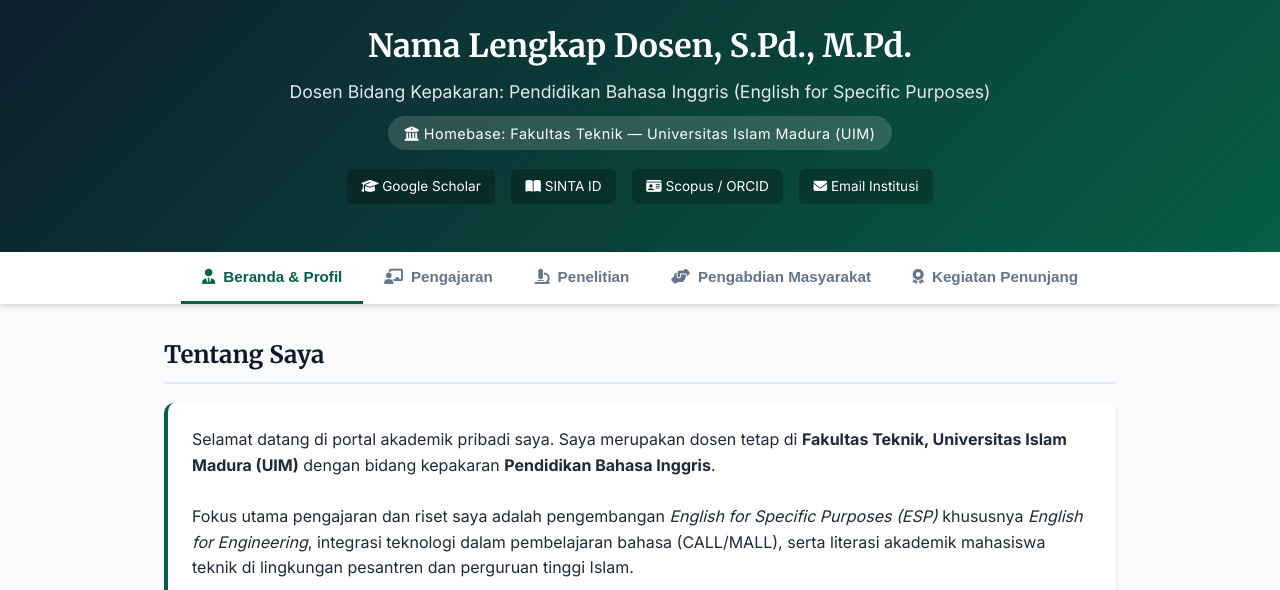
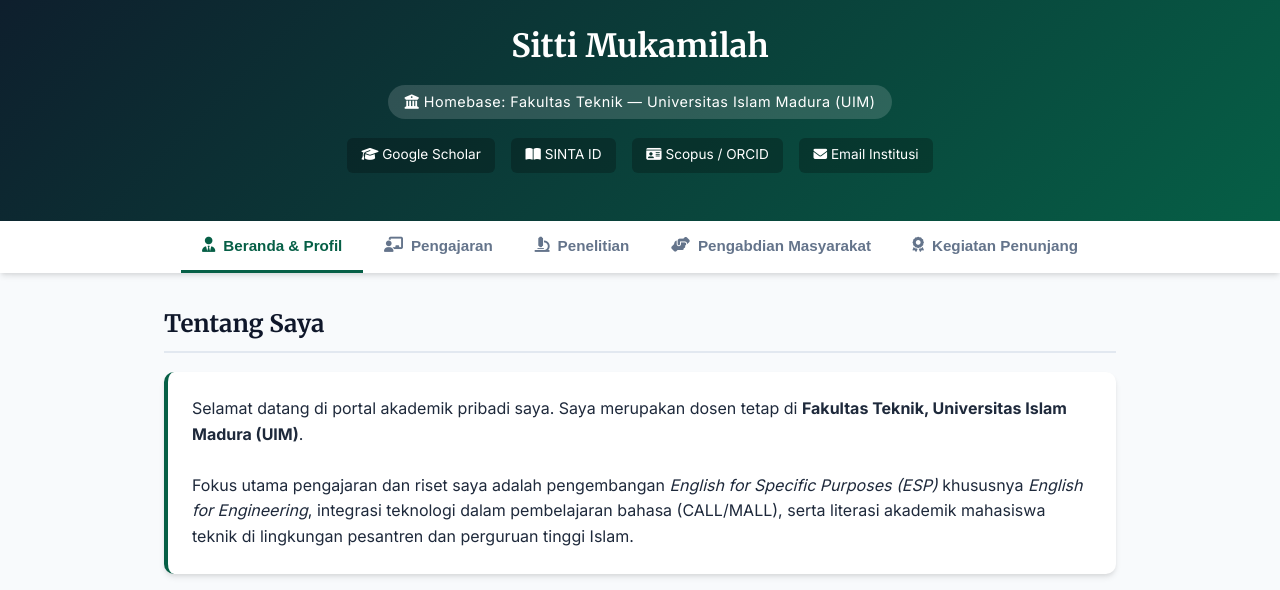
Before and after one commit to mukamilah/mukamilah, a plain HTML site: page index.html in a window 1280 px wide. Shown: the part 181-771 px from the top of the page. Drawn offline with Linux system fonts and the light colour scheme.

Commit message:
Update index.html

```diff
--- a/index.html
+++ b/index.html
@@ -1,10 +1,9 @@
-
 <!DOCTYPE html>
 <html lang="id">
 <head>
     <meta charset="UTF-8">
     <meta name="viewport" content="width=device-width, initial-scale=1.0">
-    <title>Portofolio Akademik | Dosen Pendidikan Bahasa Inggris - UIM</title>
+    <title>Portofolio Akademik | Sitti Mukamilah - UIM</title>
     <!-- Menggunakan Google Fonts untuk tipografi yang elegan -->
     <link href="https://fonts.googleapis.com/css2?family=Inter:wght@300;400;600;700&family=Merriweather:wght@700&display=swap" rel="stylesheet">
     <!-- Menggunakan Font Awesome untuk Ikon -->
@@ -64,15 +63,9 @@
             margin-bottom: 0.4rem;
         }
 
-        .subtitle {
-            font-size: 1.1rem;
-            color: #e2e8f0;
-            font-weight: 400;
-        }
-
         .affiliation {
             display: inline-block;
-            margin-top: 0.6rem;
+            margin-top: 0.4rem;
             padding: 0.35rem 1rem;
             background-color: rgba(255, 255, 255, 0.15);
             border-radius: 20px;
@@ -259,9 +252,8 @@
     <header>
         <div class="profile-container">
             <!-- Ganti src dengan URL foto profil Anda -->
-            <img src="https://via.placeholder.com/150/065f46/ffffff?text=Foto+Dosen" alt="Foto Profil Dosen" class="profile-img">
-            <h1>Nama Lengkap Dosen, S.Pd., M.Pd.</h1>
-            <p class="subtitle">Dosen Bidang Kepakaran: Pendidikan Bahasa Inggris (English for Specific Purposes)</p>
+            <img src="https://via.placeholder.com/150/065f46/ffffff?text=Sitti+Mukamilah" alt="Foto Profil Sitti Mukamilah" class="profile-img">
+            <h1>Sitti Mukamilah</h1>
             <div class="affiliation">
                 <i class="fas fa-university"></i> Homebase: Fakultas Teknik — Universitas Islam Madura (UIM)
             </div>
@@ -304,7 +296,7 @@
         <section id="profil" class="tab-content active">
             <h2 class="section-title">Tentang Saya</h2>
             <div class="card">
-                <p>Selamat datang di portal akademik pribadi saya. Saya merupakan dosen tetap di <strong>Fakultas Teknik, Universitas Islam Madura (UIM)</strong> dengan bidang kepakaran <strong>Pendidikan Bahasa Inggris</strong>.</p>
+                <p>Selamat datang di portal akademik pribadi saya. Saya merupakan dosen tetap di <strong>Fakultas Teknik, Universitas Islam Madura (UIM)</strong>.</p>
                 <br>
                 <p>Fokus utama pengajaran dan riset saya adalah pengembangan <em>English for Specific Purposes (ESP)</em> khususnya <em>English for Engineering</em>, integrasi teknologi dalam pembelajaran bahasa (CALL/MALL), serta literasi akademik mahasiswa teknik di lingkungan pesantren dan perguruan tinggi Islam.</p>
             </div>
@@ -364,7 +356,7 @@
             <div class="card">
                 <span class="meta-info">Jurnal Internasional / SINTA 2 • Tahun 2025</span>
                 <h3>Developing ESP Module Based on Project-Based Learning for Informatics Engineering Students at Universitas Islam Madura</h3>
-                <p><strong>Penulis:</strong> Nama Anda, dkk. | <strong>Jurnal:</strong> Journal of English Education and Technology</p>
+                <p><strong>Penulis:</strong> Sitti Mukamilah, dkk. | <strong>Jurnal:</strong> Journal of English Education and Technology</p>
                 <span class="badge">DOI: 10.1234/jeet.v10i2.2025</span>
                 <br>
                 <a href="#" class="btn-download"><i class="fas fa-external-link-alt"></i> Baca Artikel</a>
@@ -439,7 +431,7 @@
 
     <!-- FOOTER -->
     <footer>
-        <p>&copy; 2026 <strong>Nama Lengkap Dosen, S.Pd., M.Pd.</strong></p>
+        <p>&copy; 2026 <strong>Sitti Mukamilah</strong></p>
         <p>Fakultas Teknik — Universitas Islam Madura (UIM), Pamekasan, Jawa Timur</p>
     </footer>
 
```
